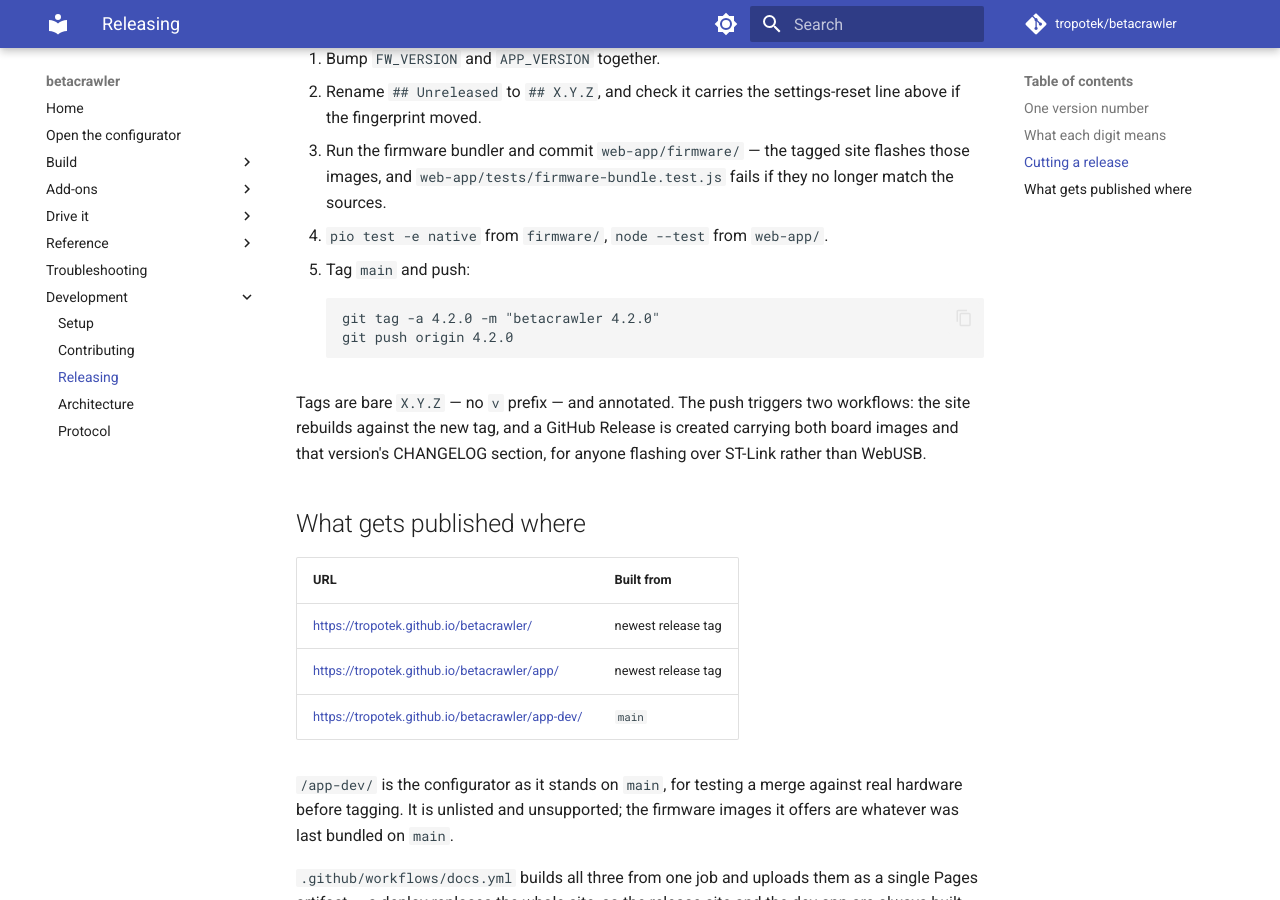
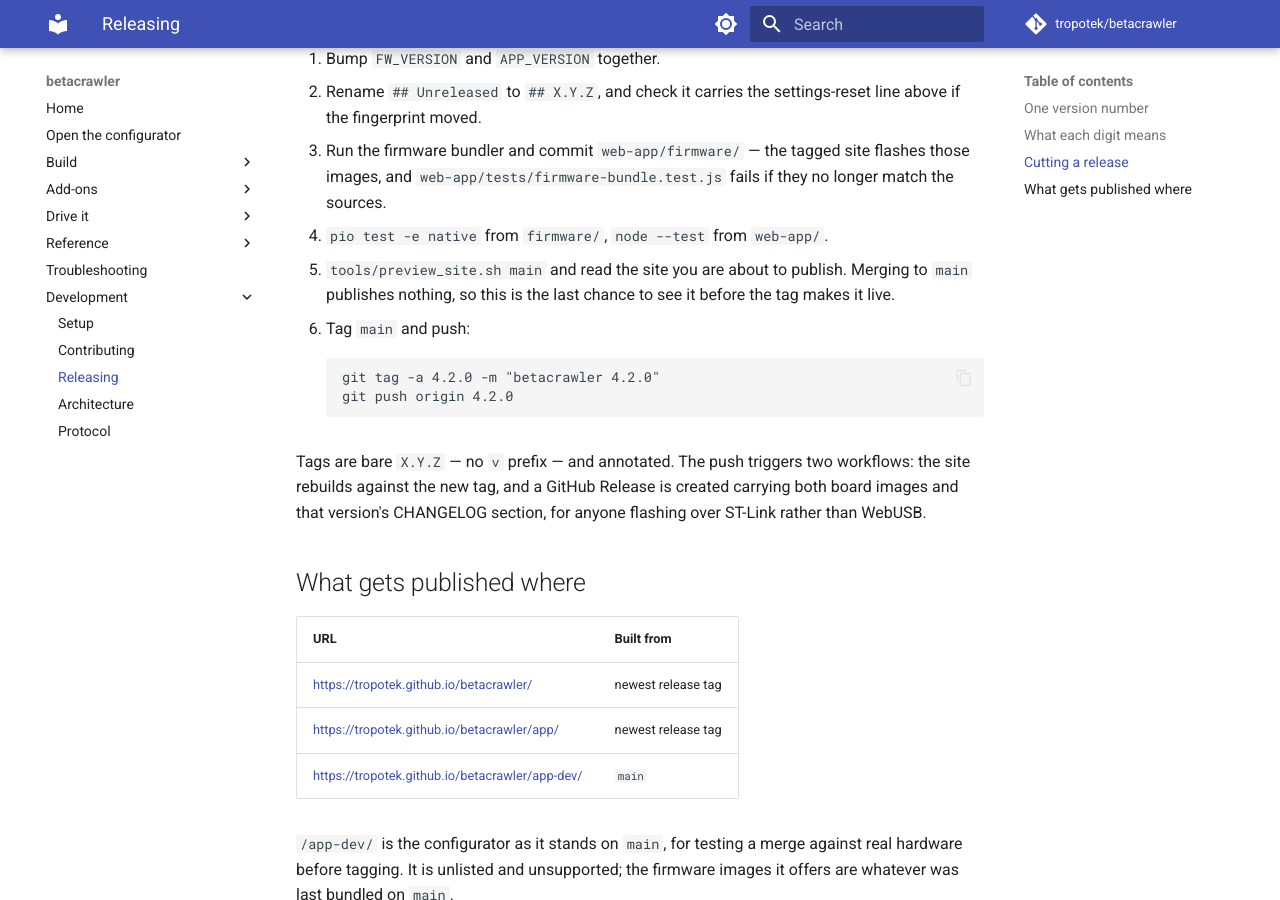
Before and after one commit to tropotek/betacrawler, an MkDocs documentation site: the page built from docs/development/releasing.md, in a window 1280 px wide and 900 px high, scrolled down 914 px. Built offline with MkDocs 1.6.1 and Material for MkDocs 9.7.7, drawn with Linux system fonts in a browser that asks for light colours; comment, search, counter and statistics services are not loaded.

Commit message:
chore: add tools/preview_site.sh
Reproduces what .github/workflows/docs.yml uploads -- docs and /app/ from
a chosen ref, /app-dev/ from main -- and serves it. `release` resolves the
newest version tag, which is what the live site actually serves; merging
to main publishes nothing, so previewing main is the only way to read a
release before the tag makes it live.

Exports with git archive rather than checking out, so it never touches the
working tree or the current branch, and the build is a temp dir removed on
exit. Not exec'ing the server matters: exec would replace the shell and
discard the cleanup trap.

````diff
--- a/docs/development/releasing.md
+++ b/docs/development/releasing.md
@@ -36,7 +36,9 @@
 3. Run the firmware bundler and commit `web-app/firmware/` — the tagged site flashes those images,
    and `web-app/tests/firmware-bundle.test.js` fails if they no longer match the sources.
 4. `pio test -e native` from `firmware/`, `node --test` from `web-app/`.
-5. Tag `main` and push:
+5. `tools/preview_site.sh main` and read the site you are about to publish. Merging to `main`
+   publishes nothing, so this is the last chance to see it before the tag makes it live.
+6. Tag `main` and push:
 
     ```
     git tag -a 4.2.0 -m "betacrawler 4.2.0"
````
Also changed, not shown: CLAUDE.md (+10 -0 lines), 1 other file.
